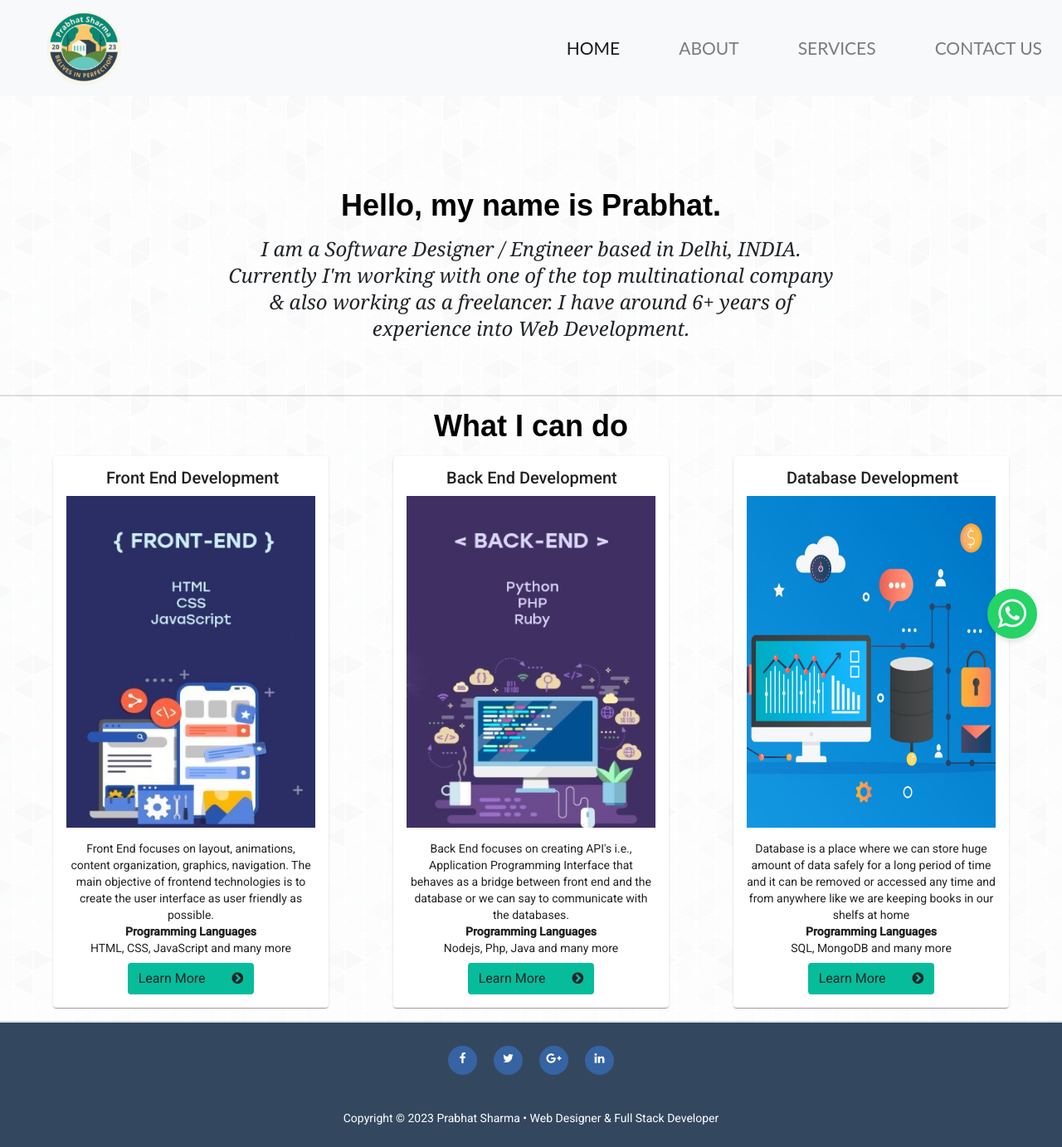
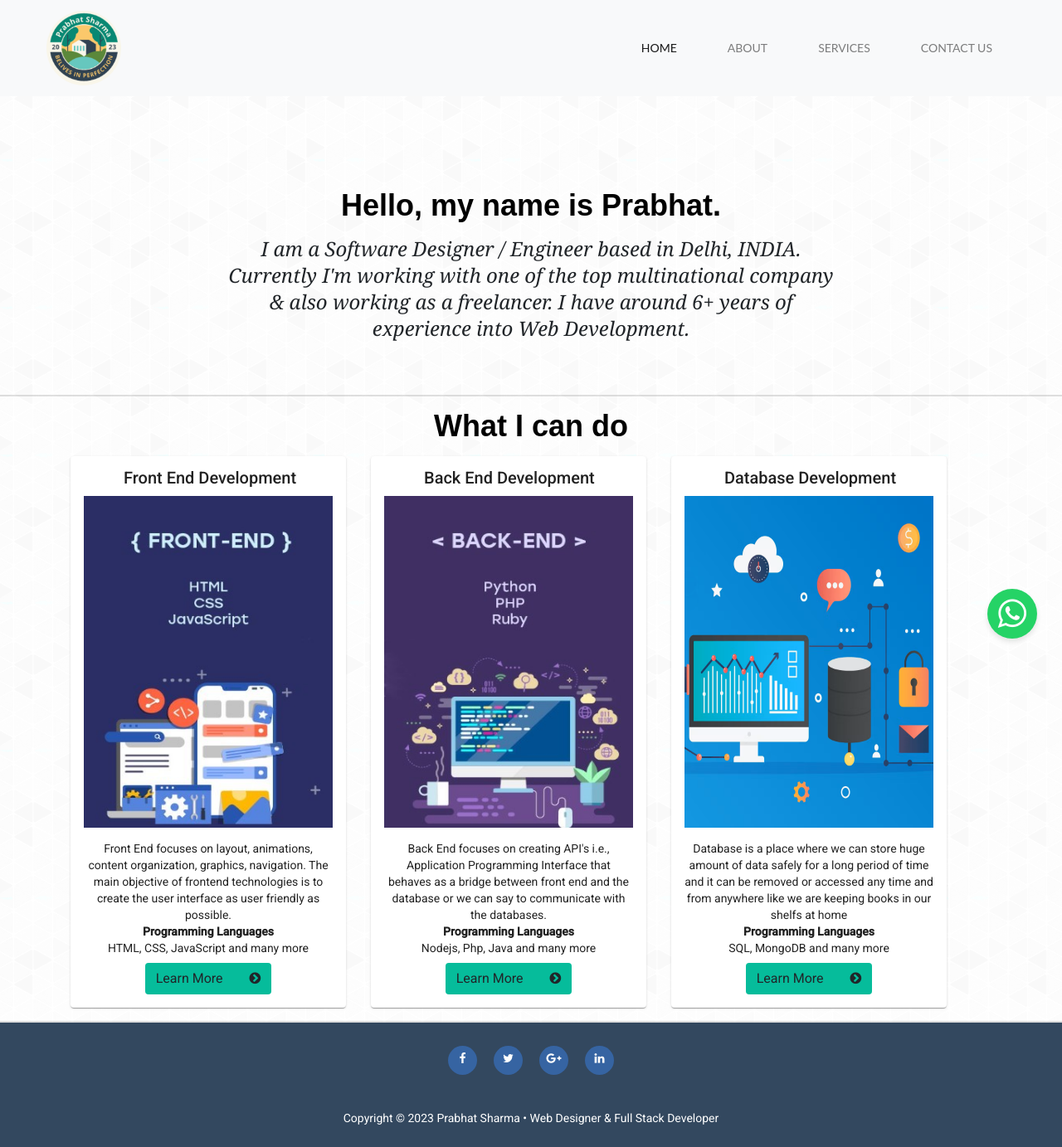
Before and after one commit to mtr-prabhat-sharma/portfolio, an Angular app: page / in a window 1280 px wide. Shown: the whole page at 83% size. Built offline with nearby package versions, Linux system fonts and the light colour scheme.

Commit message:
responsive home page

```diff
--- a/src/app/components/header/header.component.html
+++ b/src/app/components/header/header.component.html
@@ -26,10 +26,10 @@
 
 <nav class="navbar navbar-expand-lg navbar-light bg-light">
   <a class="navbar-brand" routerLink="/home"><img src="../../../assets/images/logo2.png" alt="Logo"/></a>
-  <button class="navbar-toggler" type="button" data-toggle="collapse" data-target="#navbarNav" aria-controls="navbarNav" aria-expanded="false" aria-label="Toggle navigation">
+  <button class="navbar-toggler" type="button" data-toggle="collapse" data-target="#navbarNav" aria-controls="navbarNav" aria-expanded="false" aria-label="Toggle navigation" (click)="toogleMenu()">
     <span class="navbar-toggler-icon"></span>
   </button>
-  <div class="collapse navbar-collapse" id="navbarNav">
+  <div class="collapse navbar-collapse" id="navbarNav" *ngIf="openMenu">
     <ul class="navbar-nav">
       <li class="nav-item active">
         <a class="nav-link" routerLink="/home">HOME</a>
--- a/src/app/components/header/header.component.scss
+++ b/src/app/components/header/header.component.scss
@@ -23,8 +23,9 @@
 
 }
 .navbar-nav {
-    gap: 55px;
-    font-size: 1.5em;
+    margin-right: 60px;
+    gap: 45px;
+    font-size: 1em;
     font-family:'Lucida Sans', 'Lucida Sans Regular', 'Lucida Grande', 'Lucida Sans Unicode', Geneva, Verdana, sans-serif
 }
 .nav-link {
--- a/src/app/components/header/header.component.ts
+++ b/src/app/components/header/header.component.ts
@@ -7,10 +7,13 @@ import { Router } from '@angular/router';
   styleUrls: ['./header.component.scss']
 })
 export class HeaderComponent implements OnInit {
-
+  openMenu: boolean = true;
   constructor(private router: Router) { }
 
   ngOnInit(): void {
+  }
+  toogleMenu() {
+    this.openMenu = !this.openMenu;
   }
   // openHome() {
   //   this.router.navigate(['home']);
--- a/src/app/components/home/home.component.html
+++ b/src/app/components/home/home.component.html
@@ -13,7 +13,8 @@
     </div>
     <mat-divider class="mt-3 custom-divider"></mat-divider> -->
     <h1 class="mt-3">What I can do</h1>
-    <div class="can-do-container">
+
+    <!-- <div class="can-do-container">
         <mat-card>
             <mat-card-header>
                 <mat-card-title>Front End Development</mat-card-title>
@@ -54,7 +55,58 @@
                         class="fa fa-chevron-circle-right align-right"></i></button>
             </mat-card-content>
         </mat-card>
-    </div>
+    </div> -->
+
+    <div class="container can-do-container">
+        <div class="row">
+          <div class="col-md-6 col-lg-4">
+            <mat-card>
+                <mat-card-header>
+                    <mat-card-title>Front End Development</mat-card-title>
+                </mat-card-header>
+                <img src="/assets/images/front-end2.jpg" alt="Image Description">
+                <mat-card-content>Front End focuses on layout, animations, content organization, graphics, navigation. The
+                    main objective of frontend technologies is to create the user interface as user friendly as
+                    possible.<br>
+                    <b>Programming Languages</b><br>
+                    HTML, CSS, JavaScript and many more
+                    <button type="button" class="btn learn-more-btn" (click)="openContact()">Learn More<i
+                            class="fa fa-chevron-circle-right align-right"></i></button>
+                </mat-card-content>
+            </mat-card>
+          </div>
+          <div class="col-md-6 col-lg-4">
+            <mat-card>
+                <mat-card-header>
+                    <mat-card-title>Back End Development</mat-card-title>
+                </mat-card-header>
+                <img src="/assets/images/back-end2.jpg" alt="Image Description">
+                <mat-card-content>Back End focuses on creating API's i.e., Application Programming Interface that behaves as
+                    a bridge between front end and the database or we can say to communicate with the databases.<br>
+                    <b>Programming Languages</b><br>
+                    Nodejs, Php, Java and many more
+                    <button type="button" class="btn learn-more-btn" (click)="openContact()">Learn More<i
+                            class="fa fa-chevron-circle-right align-right"></i></button>
+                </mat-card-content>
+            </mat-card>
+          </div>
+          <div class="col-md-6 col-lg-4">
+            <mat-card>
+                <mat-card-header>
+                    <mat-card-title>Database Development</mat-card-title>
+                </mat-card-header>
+                <img src="/assets/images/data.png" alt="Image Description">
+                <mat-card-content>Database is a place where we can store huge amount of data safely for a long period of
+                    time and it can be removed or accessed any time and from anywhere like we are keeping books in our shelfs at home<br>
+                    <b>Programming Languages</b><br>
+                    SQL, MongoDB and many more
+                    <button type="button" class="btn learn-more-btn" (click)="openContact()">Learn More<i
+                            class="fa fa-chevron-circle-right align-right"></i></button>
+                </mat-card-content>
+            </mat-card>
+          </div>
+        </div>
+      </div>
     <mat-divider class="mt-3 custom-divider"></mat-divider>
 </div>
 <app-whatsapp-link></app-whatsapp-link>
```
